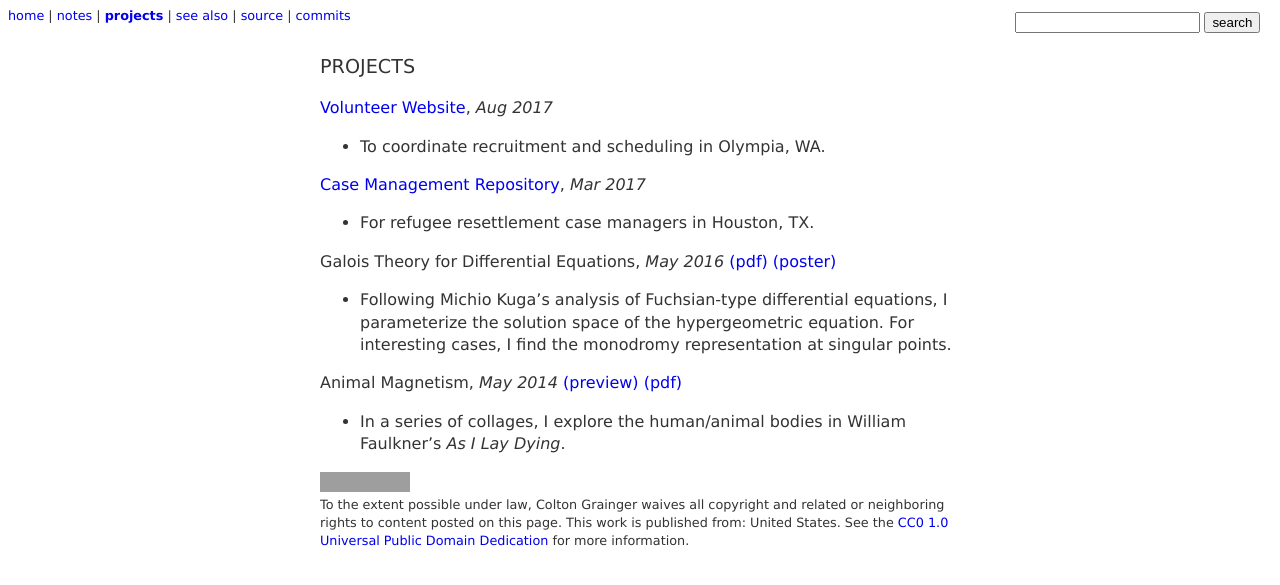
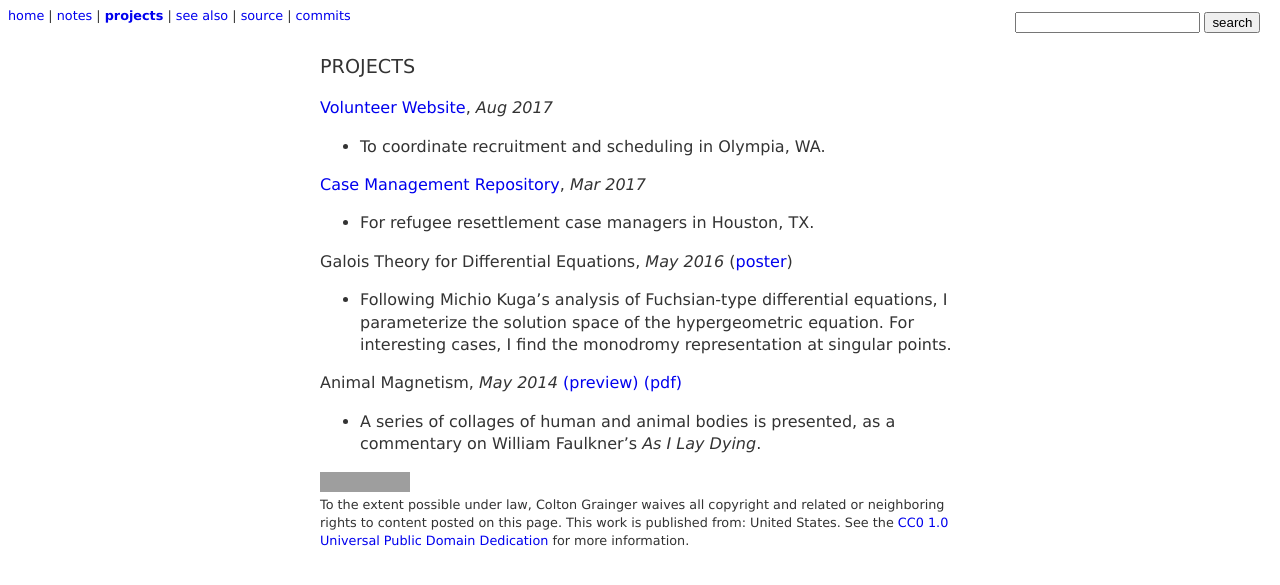
Before and after one commit to coltongrainger/blog, a Jekyll site: the page built from projects.md, in a window 1280 px wide. Shown: the top 585 px of the page. Built offline with Jekyll 4.4.1, drawn with Linux system fonts in a browser that asks for light colours; our own code applies the rules of GitHub Pages for plain Markdown files; grey boxes are pictures that could not be loaded.

Commit message:
rearrange to prep for deletion of documents

```diff
--- a/projects.md
+++ b/projects.md
@@ -10,9 +10,8 @@ order: 3
 [Case Management Repository](https://github.com/ColtonGrainger/ymca-resources), *Mar 2017*
 - For refugee resettlement case managers in Houston, TX.
 
-Galois Theory for Differential Equations, *May 2016* [(pdf)](documents/cgrainger_coursework_galois.pdf) [(poster)](documents/cgrainger_coursework_galois_poster.pdf)
-- Following Michio Kuga's analysis of Fuchsian-type differential equations, I parameterize the solution space of the hypergeometric equation. For interesting
-cases, I find the monodromy representation at singular points.
+Galois Theory for Differential Equations, *May 2016* ([poster](docs/galois.pdf))
+- Following Michio Kuga's analysis of Fuchsian-type differential equations, I parameterize the solution space of the hypergeometric equation. For interesting cases, I find the monodromy representation at singular points.
 
-Animal Magnetism, *May 2014* [(preview)](images/animal-magnetism.png) [(pdf)](documents/cgrainger-animal-magnetism.pdf)
-- In a series of collages, I explore the human/animal bodies in William Faulkner's *As I Lay Dying*.
+Animal Magnetism, *May 2014* [(preview)](images/animal-magnetism.png) [(pdf)](docs/animal-magnetism.pdf)
+- A series of collages of human and animal bodies is presented, as a commentary on William Faulkner's *As I Lay Dying*.
```
Also changed, not shown: 4 other files.
